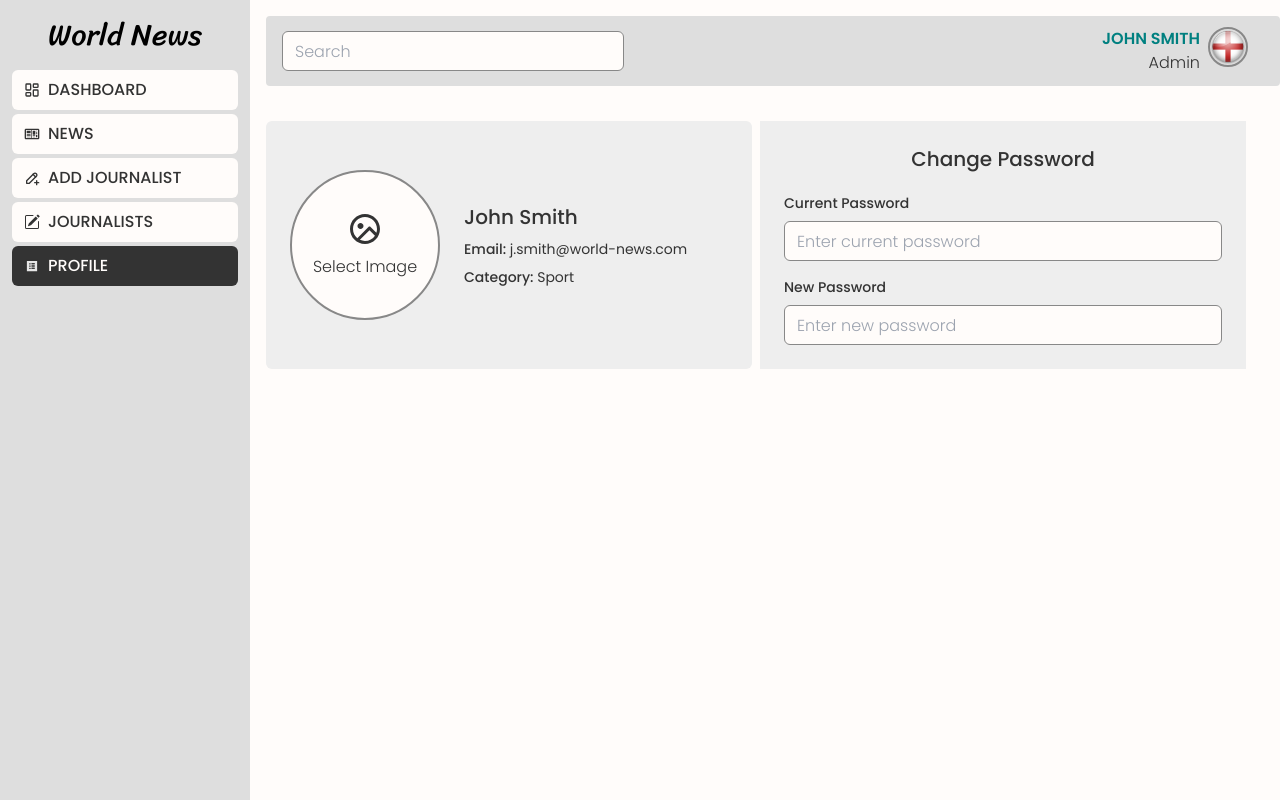
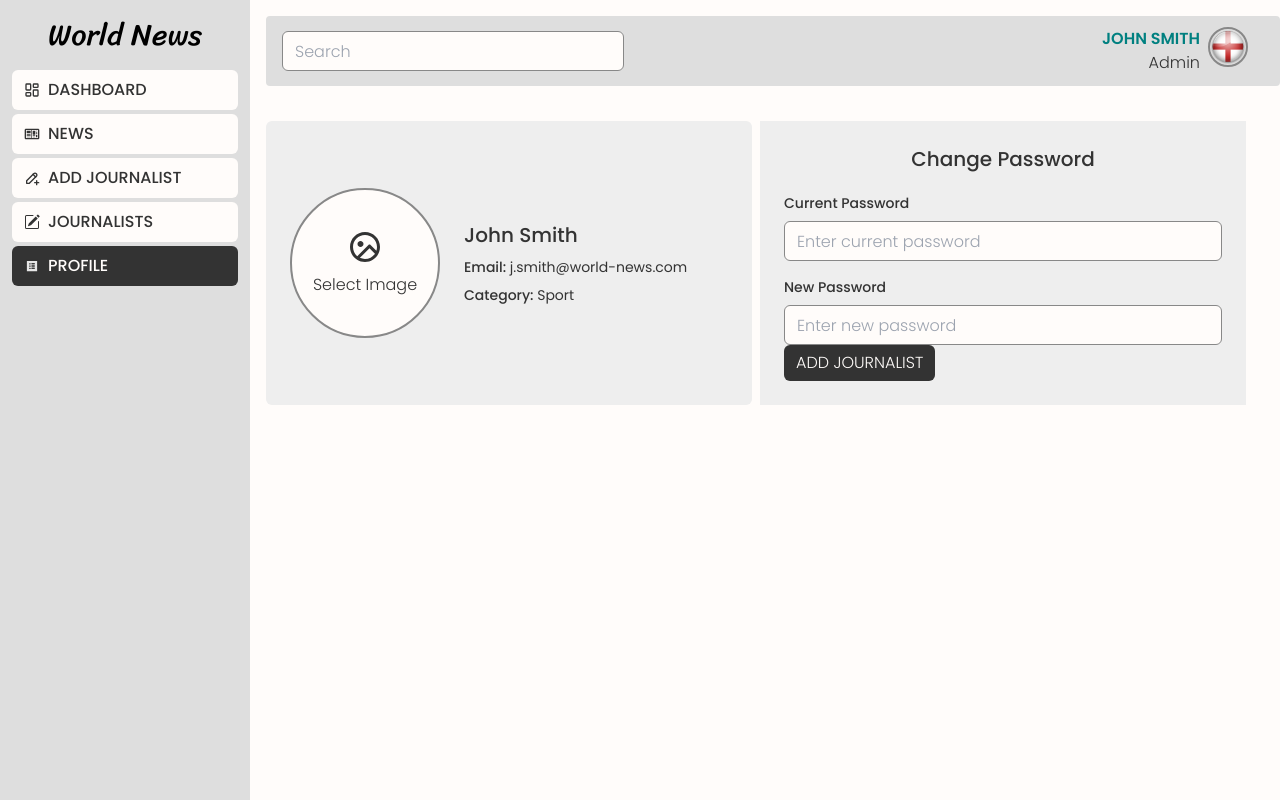
Before and after one commit to Nimira43/World-News, a React (Vite) app in the folder client/: page /dashboard/profile in a window 1280 px wide. Built offline with nearby package versions, Linux system fonts and the light colour scheme.

Commit message:
Importing useState. Copied button from AddWriter and loader state variable and placed at bottom of form in Profile.

```diff
--- a/client/src/dashboard/pages/Profile.jsx
+++ b/client/src/dashboard/pages/Profile.jsx
@@ -1,6 +1,9 @@
+import { useState } from 'react'
 import { RiImageCircleLine } from 'react-icons/ri'
 
 const Profile = () => {
+  const [loader, setLoader] = useState(false)
+
   return (
     <div className='w-full grid grid-cols-1 lg:grid-cols-2 gap-2 mt-5'>
       <div className='bg-grey-light-extra p-6 flex items-center rounded-md'>
@@ -60,6 +63,15 @@ const Profile = () => {
               />
             </div>
           </div>
+          <button
+            disabled={loader}
+              className='px-3 py-[6px] bg-grey-dark hover:bg-primary text-light uppercase rounded-md'
+            >
+              {loader
+                ? 'Loading,,,'
+                : 'Add Journalist'
+              }
+            </button>
         </form>
       </div>
     </div>
```
